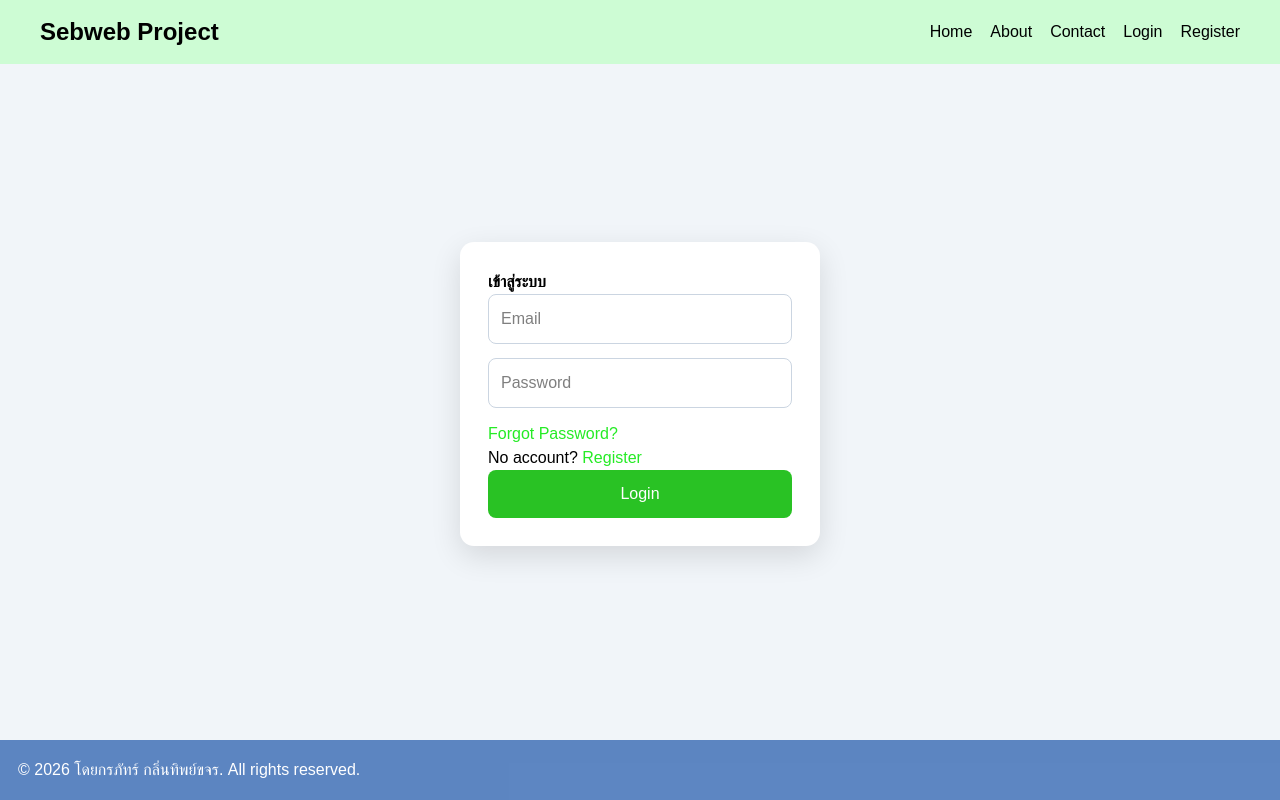
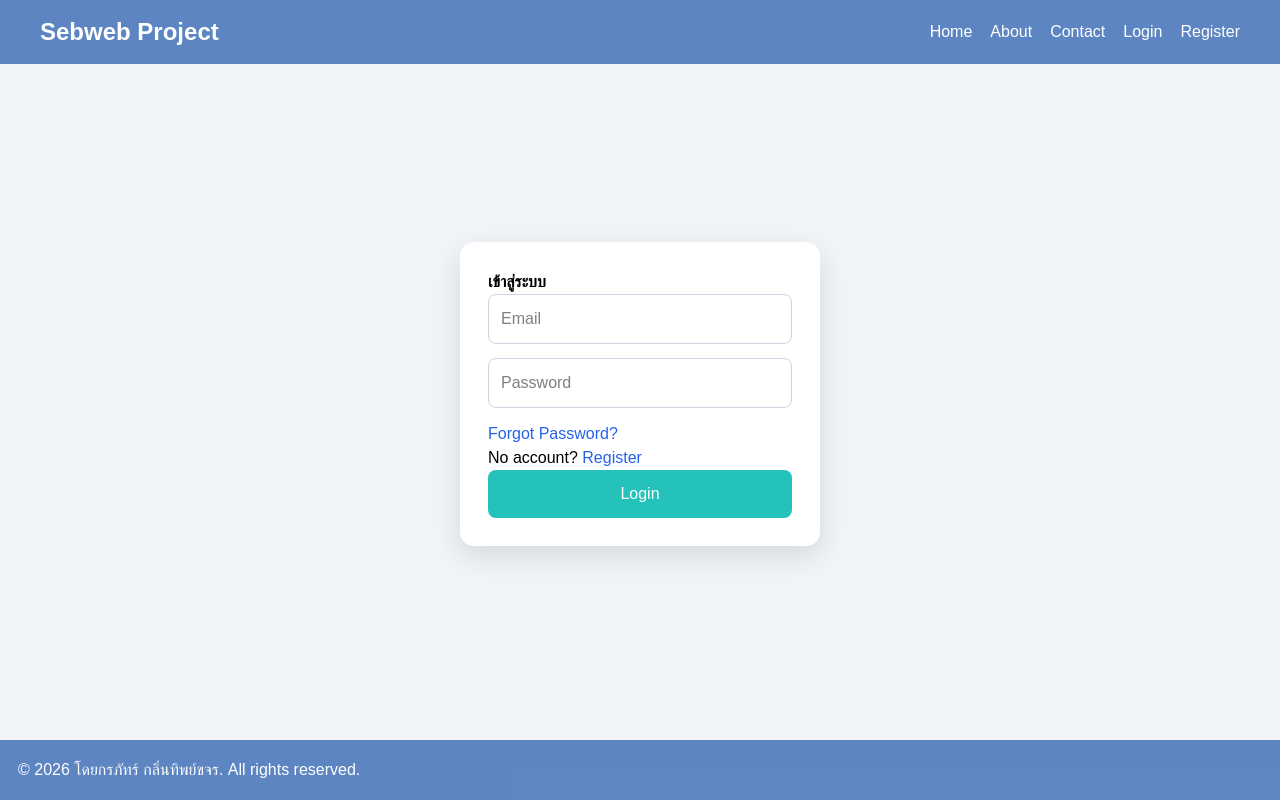
Before and after one commit to apple2447/Sabweb_Project1, a Next.js app: page /login in a window 1280 px wide. Built offline with nearby package versions, Linux system fonts and the light colour scheme; no server answers.

Commit message:
“update”

```diff
--- a/app/globals.css
+++ b/app/globals.css
@@ -22,8 +22,8 @@ body {
 }
 
 .navbar {
-  background: #ccfcd4fa;
-  color: rgb(0, 0, 0);
+  background: #0040a09d;
+  color: white;
   padding: 14px 24px;
 }
 
@@ -36,7 +36,7 @@ body {
 }
 
 .logo {
-  color: rgb(0, 0, 0);
+  color: white;
   font-size: 24px;
   font-weight: bold;
   text-decoration: none;
@@ -52,14 +52,15 @@ body {
 }
 
 .nav-links a {
-  color: rgb(0, 0, 0);
+  color: white;
   text-decoration: none;
 }
 
 .nav-links a:hover {
-  color: #000000;
+  color: #00ccff;
   font-weight: bold;
-  background: #00cc0a;
+  font-size: 16px;
+  background: #0041cc;
   padding: 7px 2px;
   border-radius: 8px;
 }
@@ -72,7 +73,7 @@ body {
 
 .btn-logout {
   background: #dc2626;
-  color: rgb(255, 255, 255);
+  color: white;
   border: none;
   padding: 8px 14px;
   border-radius: 8px;
@@ -87,7 +88,7 @@ body {
   display: none;
   background: none;
   border: none;
-  color: rgb(5, 5, 5);
+  color: white;
   font-size: 26px;
 }
 
@@ -122,7 +123,7 @@ body {
 .auth-card button {
   width: 100%;
   padding: 12px;
-  background: #29c224;
+  background: #24c2ba;
   color: rgb(255, 255, 255);
   border: none;
   border-radius: 8px;
@@ -130,7 +131,7 @@ body {
 }
 
 .auth-card a {
-  color: #25eb25;
+  color: #2563eb;
   text-decoration: none;
 }
 
@@ -164,7 +165,7 @@ body {
     right: 20px;
     flex-direction: column;
     align-items: flex-start;
-    background: #ccfcd4fa;
+    background: #00330d;
     padding: 18px;
     width: 230px;
     border-radius: 12px;
```
